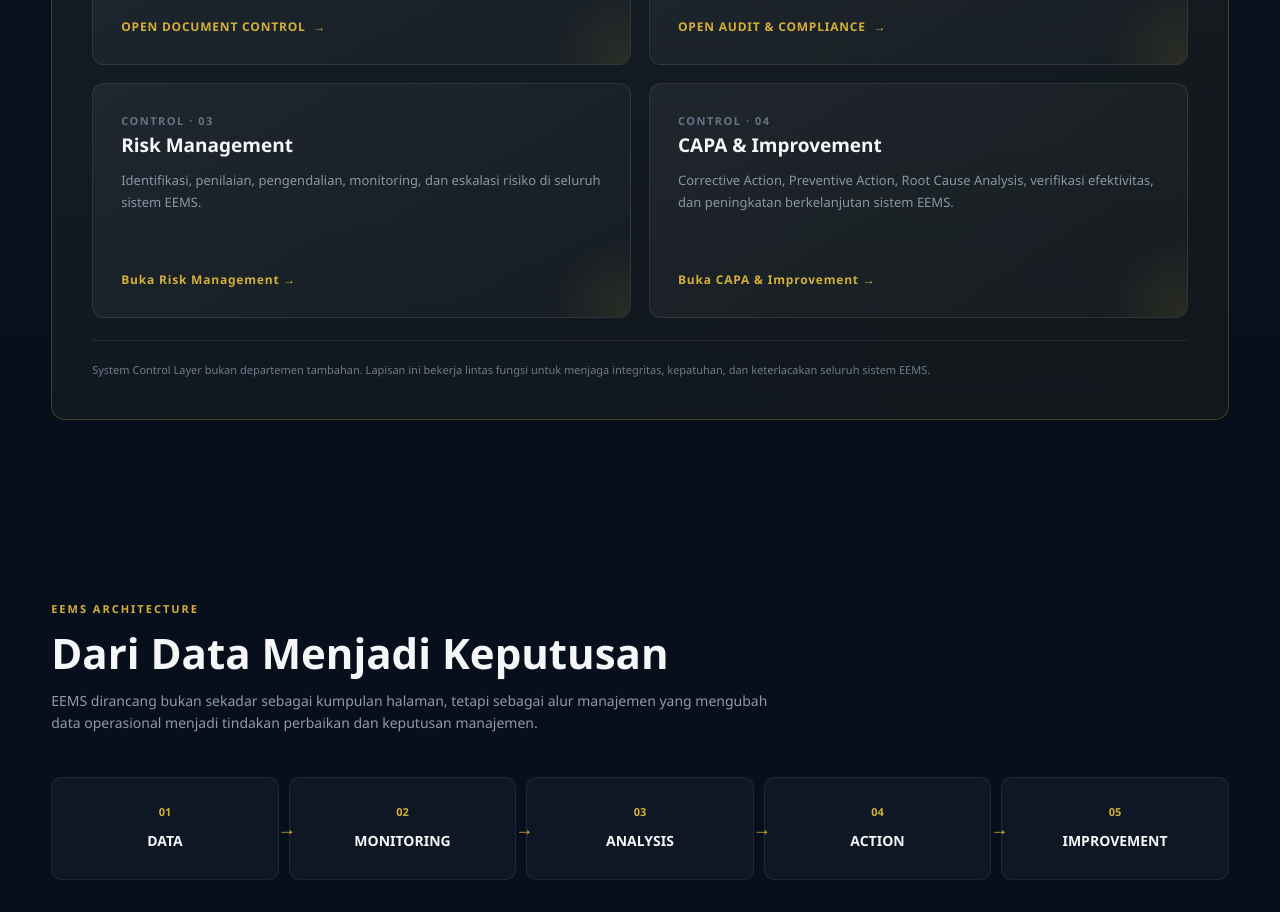
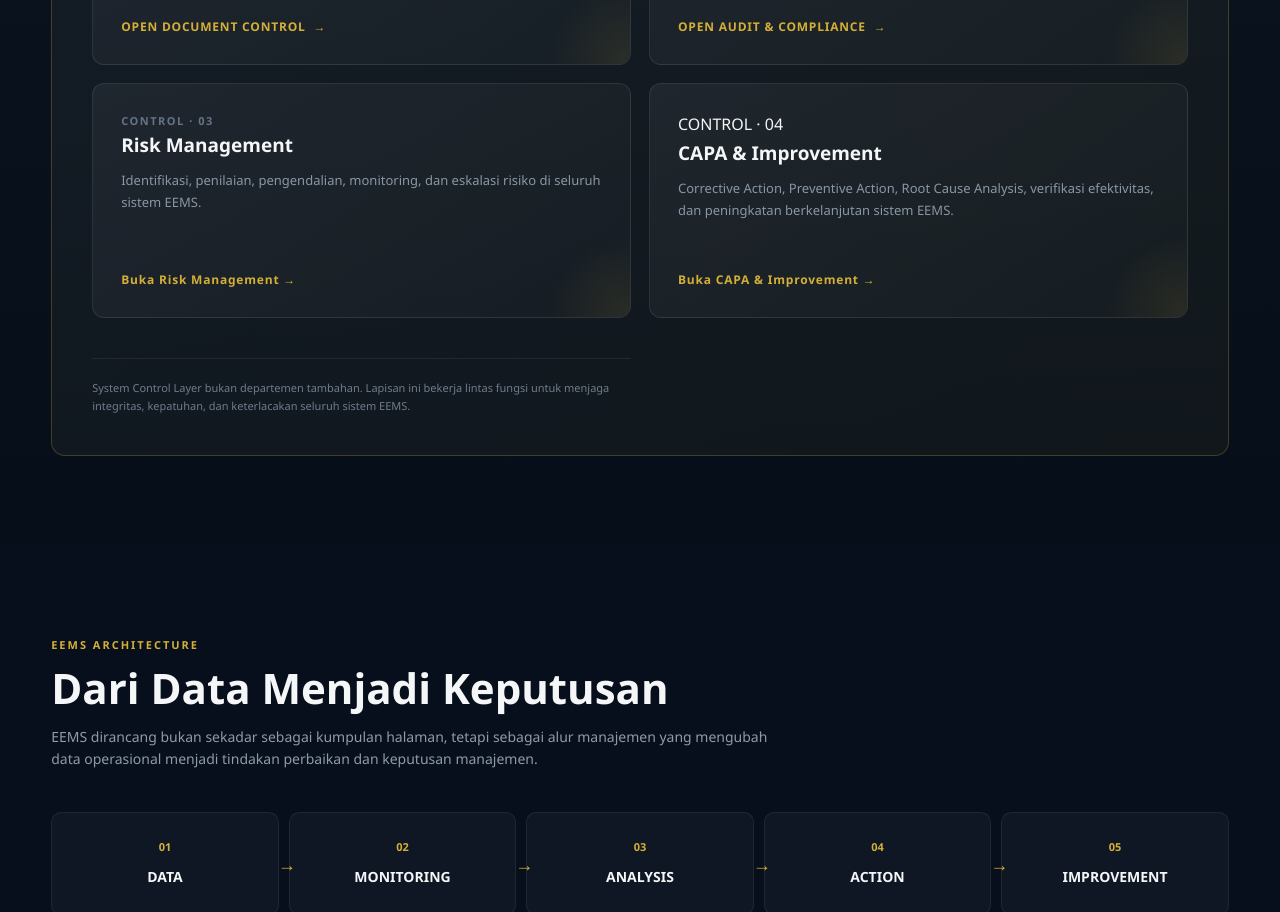
Before and after one commit to sandyacademy-web/Electrical-Energy-Management-System, a plain HTML site: page index.html in a window 1280 px wide. Shown: the part 3119-4031 px from the top of the page. Drawn offline with Linux system fonts and the light colour scheme.

Commit message:
Update index.html

```diff
--- a/index.html
+++ b/index.html
@@ -1801,7 +1801,7 @@
                     href="control/capa-improvement.html"
                     class="control-card"
                 >
-                    <div class="control-number">
+                    <div class="control-code">
                         CONTROL · 04
                     </div>
 
@@ -1813,14 +1813,12 @@
                         Corrective Action, Preventive Action,
                         Root Cause Analysis, verifikasi efektivitas,
                         dan peningkatan berkelanjutan sistem EEMS.
-                     </p>
-
-                     <span class="control-link">
+                    </p>
+
+                    <span class="control-link">
                         Buka CAPA & Improvement →
-                     </span>
-                 </a>
-
-            </div>
+                    </span>
+                </a>
 
 
             <div class="control-note">
```
